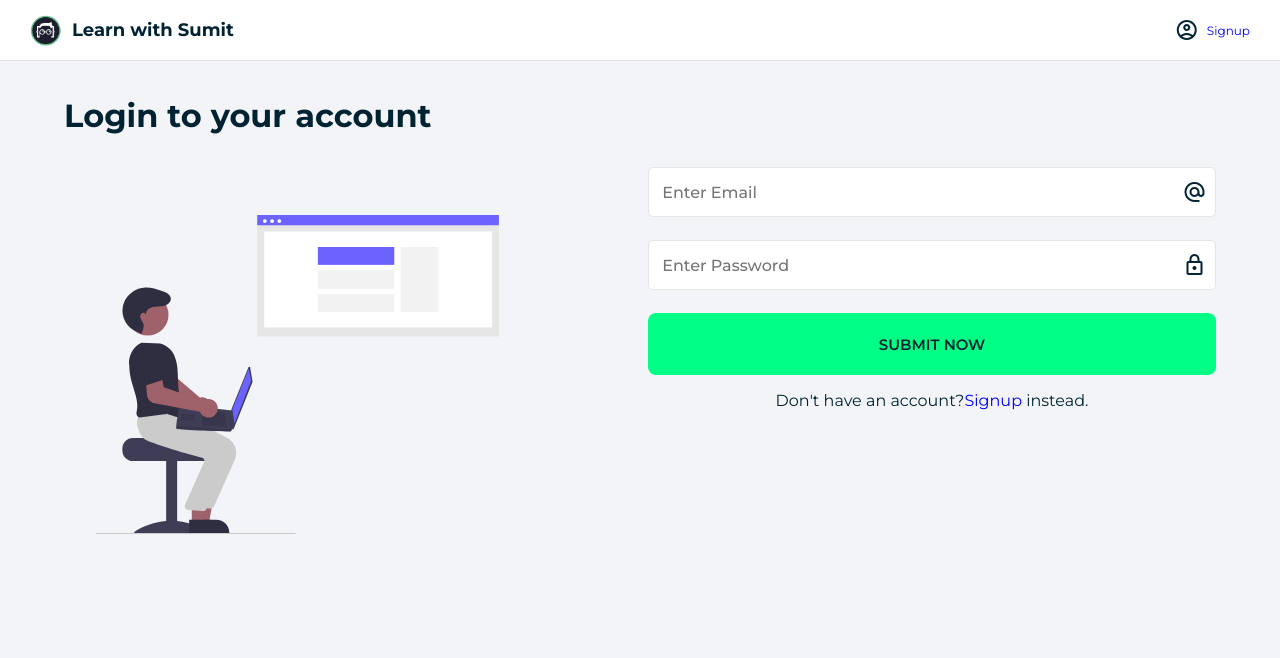
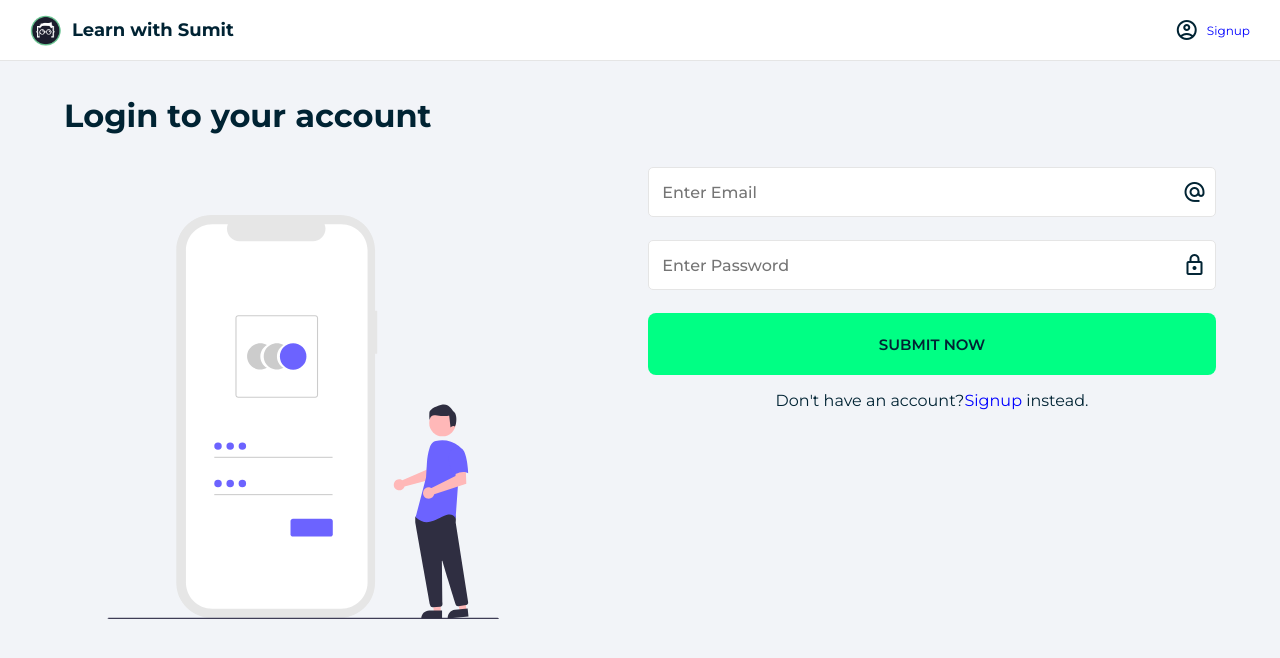
Before and after one commit to Ashik-2000/React, a React (Vite) app in the folder ForLWSQuizProject/: page /signup in a window 1280 px wide. Shown: the top 658 px of the page. Built offline with nearby package versions, Linux system fonts and the light colour scheme.

Commit message:
Illustration modified

```diff
--- a/ForLWSQuizProject/src/components/Illustration.jsx
+++ b/ForLWSQuizProject/src/components/Illustration.jsx
@@ -1,10 +1,9 @@
-import signImage from "../assets/signup.svg";
 import classes from "../styles/Illustration.module.css";
 
-export default function Illustration() {
+export default function Illustration({ image }) {
     return (
         <div className={classes.illustration}>
-            <img src={signImage} alt="Signup" />
+            <img src={image} alt="Signup" />
         </div>
     );
 }
--- a/ForLWSQuizProject/src/components/pages/Login.jsx
+++ b/ForLWSQuizProject/src/components/pages/Login.jsx
@@ -3,13 +3,14 @@ import Form from "../Form";
 import TextInput from "../TextInput";
 import Button from "../Button";
 import classes from "../../styles/Login.module.css";
+import loginImage from "../../assets/login.svg";
 
 export default function Login() {
     return (
         <>
             <h1>Login to your account</h1>
             <div className="column">
-                <Illustration />
+                <Illustration image={loginImage} />
                 <Form className={classes.login}>
                     <TextInput
                         type="text"
--- a/ForLWSQuizProject/src/components/pages/Signup.jsx
+++ b/ForLWSQuizProject/src/components/pages/Signup.jsx
@@ -4,13 +4,14 @@ import TextInput from "../TextInput";
 import CheckBox from "../CheckBox";
 import Button from "../Button";
 import classes from "../../styles/Signup.module.css";
+import signImage from "../../assets/signup.svg";
 
 export default function Signup() {
     return (
         <>
             <h1>Craete an account</h1>
             <div className="column">
-                <Illustrations />
+                <Illustrations image={signImage} />
                 <Form className={`${classes.signup}`}>
                     <TextInput
                         type="text"
```
